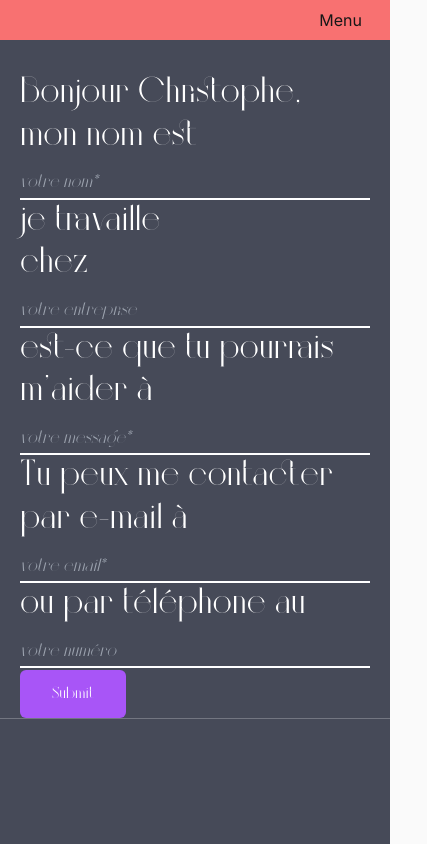
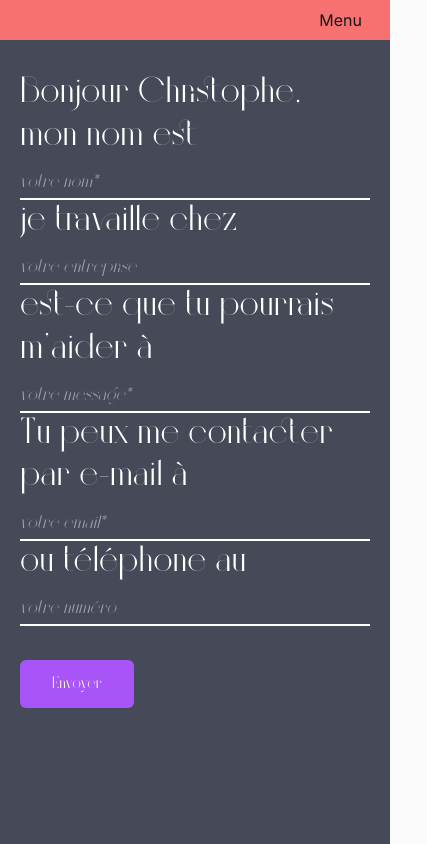
Before and after one commit to Kittoff/portfolio-v2, a Next.js app: page /contact in a window 390 px wide. Shown: the top 844 px of the page, 427 px wide, since content can reach past the window. Built offline with nearby package versions, Linux system fonts and the light colour scheme.

Commit message:
contact animation and size

```diff
--- a/src/components/contact/Ccontact.jsx
+++ /dev/null
@@ -1,114 +0,0 @@
-"use client";
-
-import { useForm } from "react-hook-form";
-
-const Contact = () => {
-  const { register, handleSubmit } = useForm();
-
-  function onSubmit(data) {
-    sendEmail(data);
-  }
-
-  return (
-    <>
-      <form
-        className="font-bigilla text-step_3 lg:text-step_4 bg-customBlack px-5 pt-8 leading-[1.2] text-white lg:px-20"
-        onSubmit={handleSubmit(onSubmit)}
-      >
-        <div className="">
-          {/* <label htmlFor="name" className="before:absolute before:bg-blue-500">
-            Bonjour Christophe, <br /> mon nom est{" "}
-          </label> */}
-          <h3>Bonjour Christophe, </h3>
-          <div className="gap-6 lg:flex">
-            mon nom est
-            <div className="relative lg:w-1/3">
-              <div className="custom_after">
-                <input
-                  id="name"
-                  type="text"
-                  placeholder="votre nom*"
-                  className="truc placeholder:text-step__1 w-full bg-transparent placeholder:italic focus:outline-none"
-                  {...register("name", { required: true })}
-                />
-              </div>
-            </div>
-          </div>
-        </div>
-        <div className="lg:flex">
-          {/* <label htmlFor="company" className="">
-            je travaille chez{" "}
-          </label> */}
-          <h3 className="w-3/5">je travaille chez</h3>
-          <div className="relative">
-            <div className="custom_after">
-              <input
-                id="company"
-                type="text"
-                placeholder="votre entreprise"
-                className="placeholder:text-step__1 w-full bg-transparent placeholder:italic focus:outline-none"
-                {...register("company", { required: false })}
-              />
-            </div>
-          </div>
-        </div>
-        <div className="">
-          <label htmlFor="help" className="flex">
-            est-ce que tu pourrais m'aider à{" "}
-          </label>
-          <div className="relative">
-            <div className="custom_after">
-              <input
-                id="help"
-                type="text"
-                placeholder="votre message*"
-                className="placeholder:text-step__1 bg-transparent placeholder:italic focus:outline-none"
-                {...register("help", { required: true })}
-              />
-            </div>
-          </div>
-        </div>
-        <div className="">
-          <label htmlFor="email" className="">
-            Tu peux me contacter par e-mail à{" "}
-          </label>
-          <div className="relative">
-            <div className="custom_after">
-              <input
-                id="email"
-                type="email"
-                placeholder="votre email*"
-                className="placeholder:text-step__1 bg-transparent placeholder:italic focus:outline-none"
-                {...register("email", { required: true })}
-              />
-            </div>
-          </div>
-        </div>
-        <div className="">
-          <label htmlFor="tel" className="">
-            ou par téléphone au{" "}
-          </label>
-          <div className="relative">
-            <div className="custom_after">
-              <input
-                id="tel"
-                type="tel"
-                placeholder="votre numéro"
-                className="placeholder:text-step__1 bg-transparent placeholder:italic focus:outline-none"
-                {...register("tel", { required: false })}
-              />
-            </div>
-          </div>
-        </div>
-
-        <div>
-          <button className="hover:shadow-form rounded-md bg-purple-500 px-8 py-3 text-base font-semibold text-white outline-none">
-            Submit
-          </button>
-        </div>
-      </form>
-    </>
-  );
-};
-
-export default Contact;
--- /dev/null
+++ b/src/components/contact/Contact.jsx
@@ -0,0 +1,156 @@
+"use client";
+
+import { useGSAP } from "@gsap/react";
+import gsap from "gsap";
+import { useRef } from "react";
+import { useForm } from "react-hook-form";
+
+const Contact = () => {
+  const { register, handleSubmit } = useForm();
+
+  function onSubmit(data) {
+    sendEmail(data);
+  }
+
+  const container = useRef(null);
+  const tl = useRef();
+
+  useGSAP(
+    () => {
+      gsap.set(".wrapper", { autoAlpha: 1 });
+      gsap.set(".animated-text, .animated-input", { y: "100%" });
+
+      tl.current = gsap
+        .timeline({ delay: 0.3 })
+        .to(".animated-text", {
+          y: 0,
+          duration: 1.3,
+          stagger: 0.03,
+          ease: "expo.out",
+        })
+        .to(
+          ".animated-input",
+          {
+            y: 0,
+            duration: 1,
+            stagger: 0.03,
+            ease: "expo.out",
+          },
+          "-=1",
+        ); // Start slightly before the text animation ends
+    },
+    { scope: container },
+  );
+
+  return (
+    <div ref={container}>
+      <form
+        className="wrapper invisible bg-customBlack px-5 pt-8 font-bigilla text-step_3 leading-[1.2] text-white lg:px-20 lg:text-step_4"
+        onSubmit={handleSubmit(onSubmit)}
+      >
+        <div className="overflow-hidden">
+          <div className="animated-text">
+            <h3>Bonjour Christophe, </h3>
+          </div>
+        </div>
+
+        <div className="gap-6 lg:flex">
+          <div className="overflow-hidden">
+            <div className="animated-text">mon nom est</div>
+          </div>
+          <div className="relative overflow-hidden lg:w-1/3">
+            <div className="custom_after animated-input">
+              <input
+                id="name"
+                type="text"
+                placeholder="votre nom*"
+                className="w-full bg-transparent placeholder:text-step__1 placeholder:italic focus:outline-none"
+                {...register("name", { required: true })}
+              />
+            </div>
+          </div>
+        </div>
+
+        <div className="gap-6 lg:flex">
+          <div className="overflow-hidden">
+            <div className="animated-text">je travaille chez</div>
+          </div>
+          <div className="relative overflow-hidden lg:w-1/3">
+            <div className="custom_after animated-input w-full">
+              <input
+                id="company"
+                type="text"
+                placeholder="votre entreprise"
+                className="w-full bg-transparent placeholder:text-step__1 placeholder:italic focus:outline-none"
+                {...register("company", { required: false })}
+              />
+            </div>
+          </div>
+        </div>
+
+        <div className="">
+          <div className="overflow-hidden">
+            <div className="animated-text">
+              est-ce que tu pourrais m'aider à
+            </div>
+          </div>
+          <div className="relative overflow-hidden">
+            <div className="custom_after animated-input">
+              <input
+                id="help"
+                type="text"
+                placeholder="votre message*"
+                className="w-full bg-transparent placeholder:text-step__1 placeholder:italic focus:outline-none"
+                {...register("help", { required: true })}
+              />
+            </div>
+          </div>
+        </div>
+
+        <div className="">
+          <div className="overflow-hidden">
+            <div className="animated-text">
+              Tu peux me contacter par e-mail à
+            </div>
+          </div>
+          <div className="relative overflow-hidden">
+            <div className="custom_after animated-input">
+              <input
+                id="email"
+                type="email"
+                placeholder="votre email*"
+                className="w-full bg-transparent placeholder:text-step__1 placeholder:italic focus:outline-none"
+                {...register("email", { required: true })}
+              />
+            </div>
+          </div>
+        </div>
+
+        <div className="gap-6 lg:flex">
+          <div className="overflow-hidden">
+            <div className="animated-text">ou téléphone au</div>
+          </div>
+          <div className="relative overflow-hidden lg:w-1/3">
+            <div className="custom_after animated-input">
+              <input
+                id="tel"
+                type="tel"
+                placeholder="votre numéro"
+                className="w-full bg-transparent placeholder:text-step__1 placeholder:italic focus:outline-none"
+                {...register("tel", { required: false })}
+              />
+            </div>
+          </div>
+        </div>
+
+        <div className="mt-8 overflow-hidden">
+          <button className="animated-input hover:shadow-form rounded-md bg-purple-500 px-8 py-3 text-base font-semibold text-white outline-none">
+            Envoyer
+          </button>
+        </div>
+      </form>
+    </div>
+  );
+};
+
+export default Contact;
--- a/src/components/header/Menu.jsx
+++ b/src/components/header/Menu.jsx
@@ -62,7 +62,7 @@ const Menu = () => {
             Menu
           </span>
         </div>
-        <div className="flex h-2/3 flex-col items-center justify-center gap-5">
+        <div className="flex   flex-col items-center justify-center gap-5">
           {menuLinks.map((link) => {
             return (
               <div
--- a/src/components/hero/Hero.jsx
+++ b/src/components/hero/Hero.jsx
@@ -62,8 +62,8 @@ const Hero = () => {
             ref={name}
             className="name flex flex-col items-center font-melodrama"
           >
-            <div className="link-clip-path">
-              <div className="holder relative">
+            <div className="link-clip-path bg-red-300">
+              <div className="holder relative bg-blue-200">
                 <span>Christophe</span>
               </div>
             </div>
```
Also changed, not shown: src/app/contact/page.jsx (+5 -7 lines).
